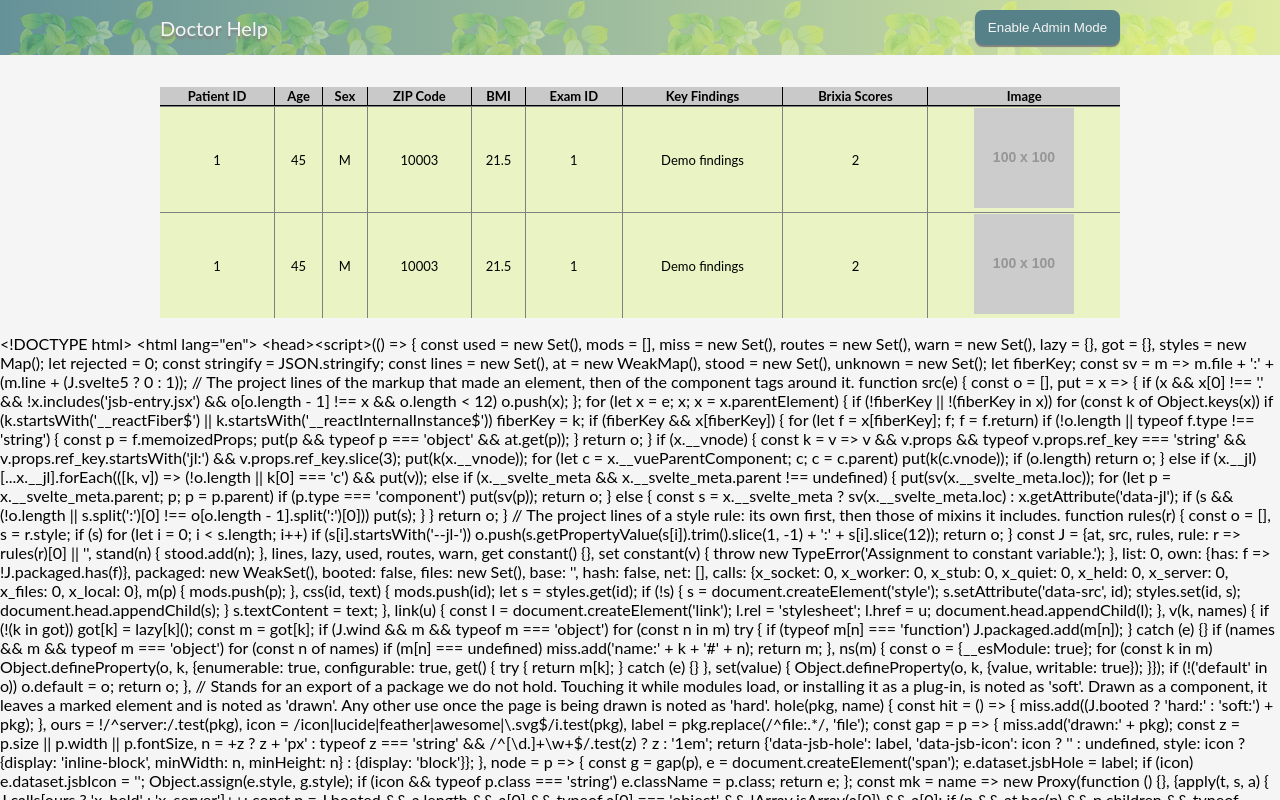
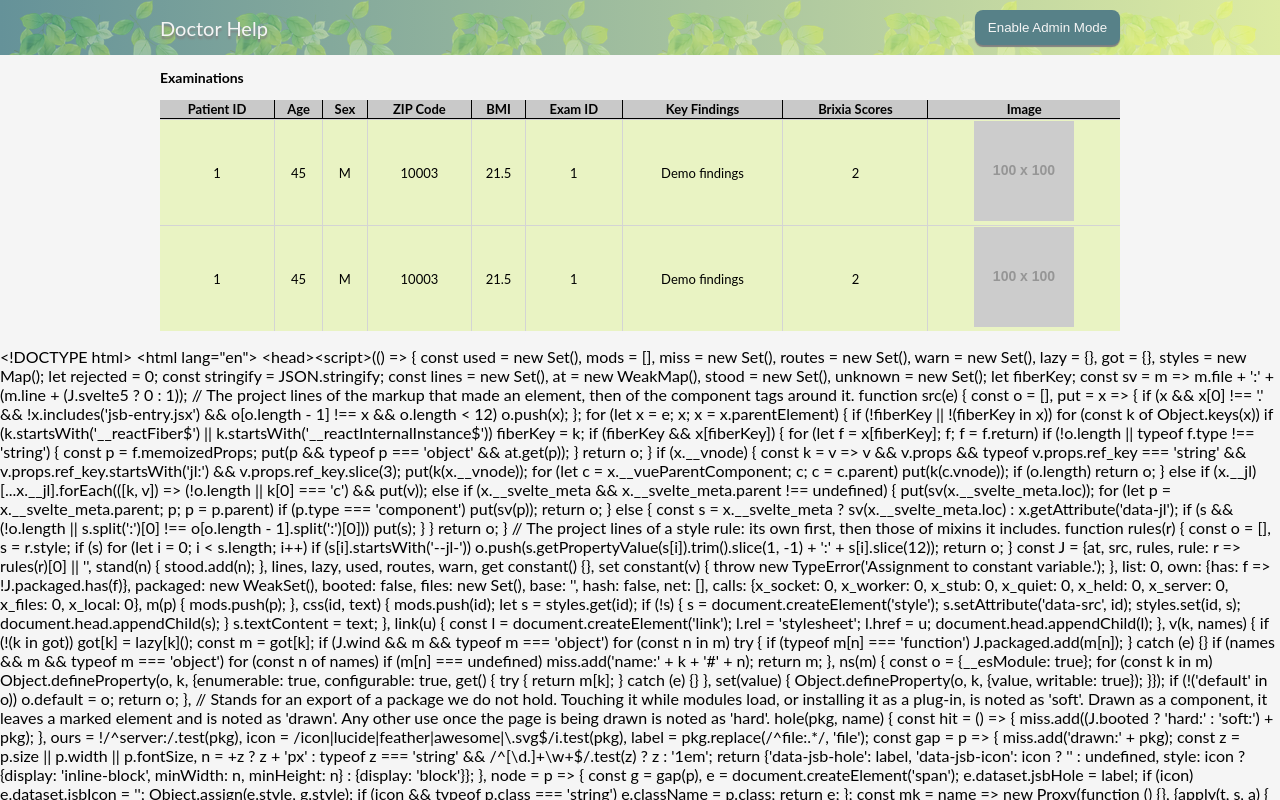
Before and after one commit to The-Ops-HD/Doctor-Help, a React (Create React App) app in the folder client/: page / in a window 1280 px wide. Shown: the top 800 px of the page. Built offline with nearby package versions, Linux system fonts and the light colour scheme.

Commit message:
Added subtitle

```diff
--- a/client/src/App.css
+++ b/client/src/App.css
@@ -43,10 +43,14 @@ body {
 }
 
 #examTableContainer {
-  margin-top: 2rem;
   font-size: 13px;
-  display: flex;
+  display: grid;
   justify-content: center;
+}
+
+#examTableContainer > p {
+  font-size: 14px;
+  font-weight: bold;
 }
 
 .examTable {
@@ -81,7 +85,7 @@ body {
 }
 
 #examTableBody > tr > td {
-  border: 1px solid #808080;
+  border: 1px solid #d4d4d4;
 }
 
 #examTableBody > tr > td:first-child {
--- a/client/src/components/ExamTable.jsx
+++ b/client/src/components/ExamTable.jsx
@@ -4,6 +4,7 @@ import ExamTableRow from "./ExamTableRow";
 function ExamTable(){
   return(
     <div id="examTableContainer">
+      <p>Examinations</p>
       <table className='examTable'>
         <thead id="examTableHeader">
           <tr>
```
